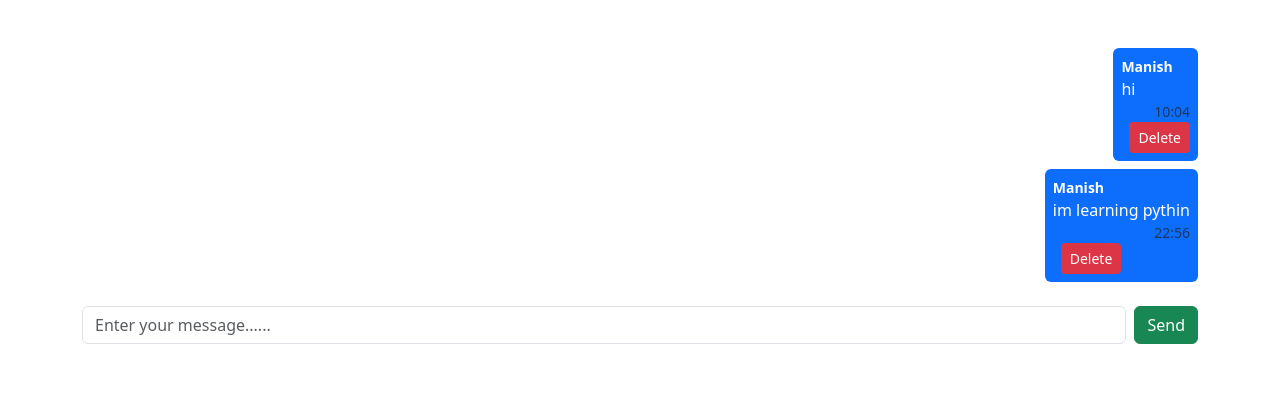
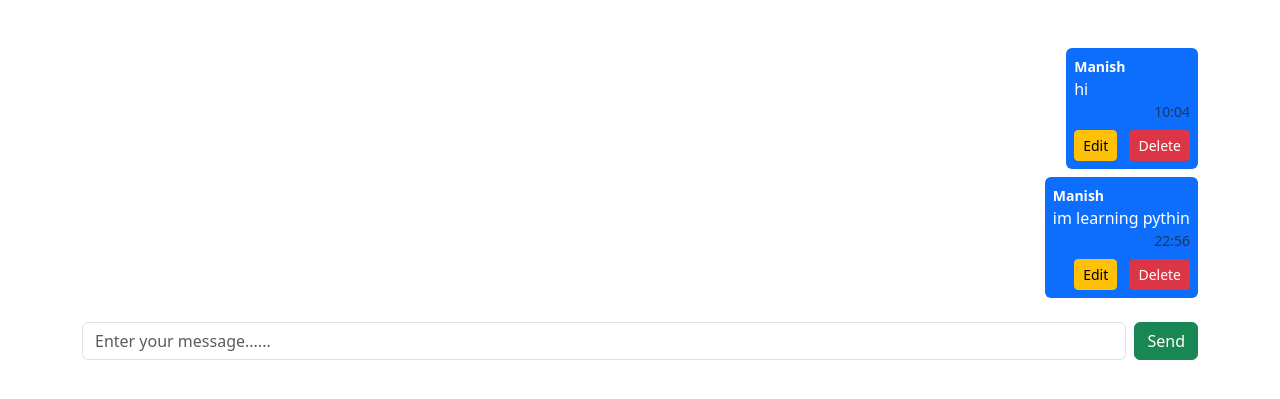
Before and after one commit to manishpandit01/Simple-Chatting-App, a Django app: page / in a window 1280 px wide. Shown: the part 56-455 px from the top of the page. Run offline with Django 5.2, Linux system fonts and the light colour scheme; data comes from the database, SQL or seed files in the repository; both versions use the stored data as it was after the commit; some libraries are stand-ins or nearby versions.

Commit message:
Addinf update function and update templates

```diff
--- a/chat_app/urls.py
+++ b/chat_app/urls.py
@@ -7,4 +7,5 @@ urlpatterns = [
     path("",views.chat_list,name="chat-list"),
     path('delete/<int:id>/',views.chat_delete,name="chat-delete"),
     path("create/",views.chat_create,name="chat-create"),
+    path("",views.chat_update,name="chat-update")
 ]
--- a/chat_app/views.py
+++ b/chat_app/views.py
@@ -26,3 +26,13 @@ def chat_create(request):
         if message_text:
             Message.objects.create(sender=sender,message=message_text)
     return redirect('chat-list')
+
+def chat_update(request,id):
+    chat=get_object_or_404(Message,id=id)
+    if request.method=="POST":
+        message_text=request.POST.get("message")
+
+        if message_text:
+            chat.message=message_text
+            chat.save()
+    return redirect('chat-list')
--- a/templates/chat_list.html
+++ b/templates/chat_list.html
@@ -1,24 +1,40 @@
-{% extends 'base.html' %}
-
-{% block content %}
-<div class="chat-container" style="max-height:400px; overflow-y:auto">
+{% extends 'base.html' %} {% block content %}
+<div class="chat-container" style="max-height: 400px; overflow-y: auto">
   {% for chat in chats %}
   <div class="d-flex justify-content-end mb-2">
-        <div class="p-2 rounded bg-primary text-white" style="max-width:70%;">
-
+    <div class="p-2 rounded bg-primary text-white" style="max-width: 70%">
       <div class="fw-bold small">{{chat.sender}}</div>
 
       <div>{{chat.message}}</div>
 
-            <div class="text-end text-muted small">{{chat.created_at|time:"H:i"}}</div>
-            <a href="{% url 'chat-delete' chat.id %}" class="btn btn-sm btn-danger ms-2">Delete</a>
+      <div class="text-end text-muted small">
+        {{chat.created_at|time:"H:i"}}
+      </div>
+
+      <div class="mt-2 text-end">
+        <a href="?edit={{chat.id}}" class="btn btn-sm btn-warning">Edit</a>
+        <a
+          href="{% url 'chat-delete' chat.id %}"
+          class="btn btn-sm btn-danger ms-2"
+          >Delete</a
+        >
+      </div>
     </div>
   </div>
   {% endfor %}
 </div>
-<form action="{% url 'chat-create' %}" method="post" class="d-flex mt-3">
+<form action="{% if edit_chat %}{% url 'chat-update' edit_chat.id %}{% else %}{% url 'chat-create' %}{% endif %}" method="post" class="d-flex mt-3">
   {% csrf_token %}
-    <input type="text" name="message" class="form-control me-2" placeholder="Enter your message......" required>
-    <button type="submit" class="btn btn-success">Send</button>
+  <input
+    type="text"
+    name="message"
+    class="form-control me-2"
+    placeholder="Enter your message......"
+    value="{% if edit_chat %}{{edit_chat.message}}{% endif %}"
+    required
+  />
+  <button type="submit" class="btn btn-success">
+  {% if edit_chat %}Update{% else %}Send{% endif %}
+  </button>
 </form>
 {% endblock content %}
```
Also changed, not shown: db.sqlite3. Lines whose indentation alone changed are shown as unchanged.
